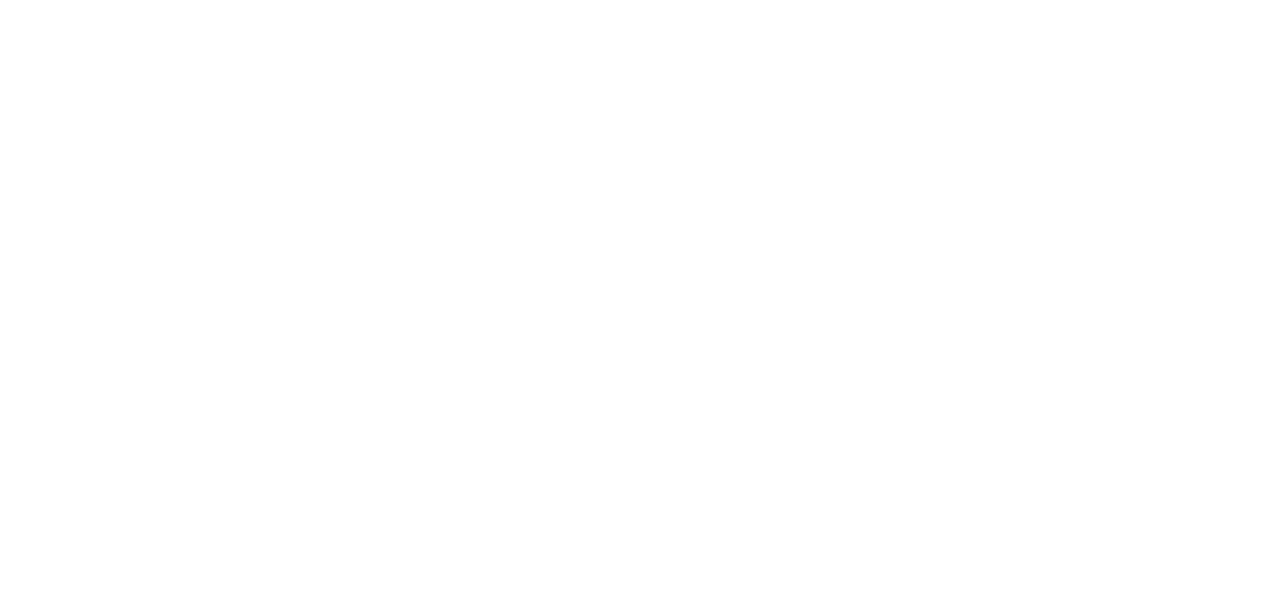
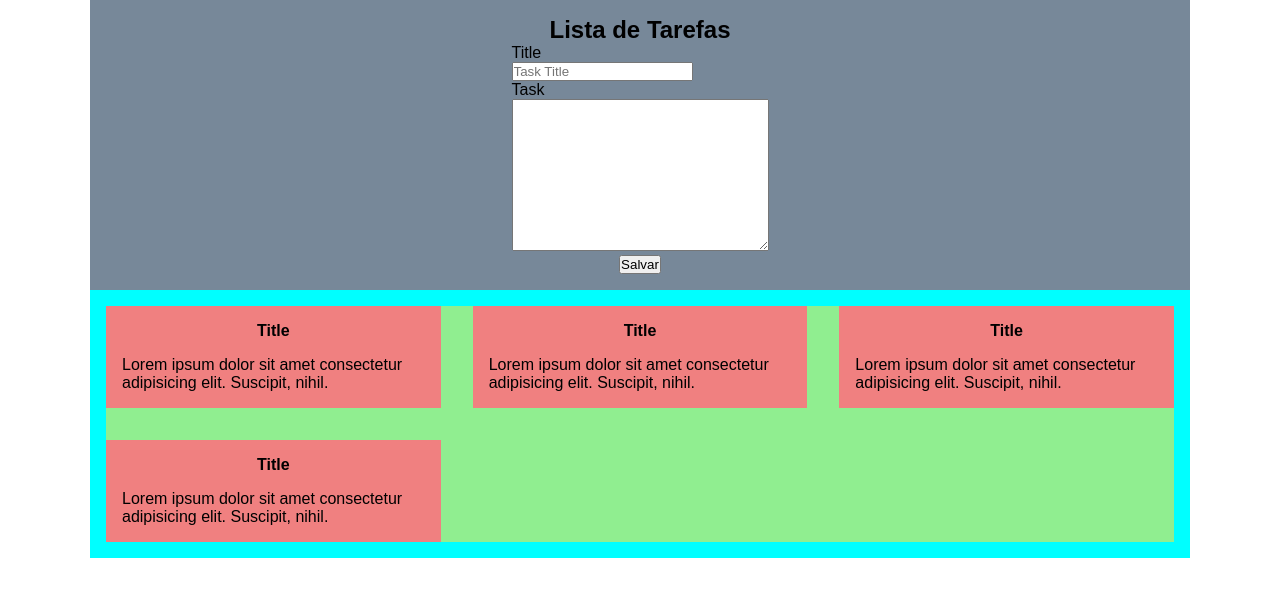
Before and after one commit to vitorhugo-guedes/Todo-list, a plain HTML site: page index.html in a window 1280 px wide. Drawn offline with Linux system fonts and the light colour scheme.

Commit message:
Basic settings

```diff
--- a/assets/main.css
+++ b/assets/main.css
@@ -1,7 +1,34 @@
-*, *::after, *::before,
-html,
-body{
+*, *::after, *::before {
     box-sizing: border-box;
     margin: 0;
     padding: 0;
 }
+
+body{
+   font-family: sans-serif;
+}
+
+.task-input{
+    flex-direction: column;
+    padding: 1em;
+    background-color: lightslategray;
+}
+.task-container{
+    padding: 1em;
+    background-color: cyan;
+}
+
+.task-list{
+    flex-wrap: nowrap;
+    gap: 2em;
+    list-style: none;
+    background-color: lightgreen;
+}
+.task{
+    padding: 1em;
+    gap: 1em;
+
+    flex-direction: column;
+    align-items: flex-start;
+    background-color: lightcoral;
+}
--- a/assets/utilities.css
+++ b/assets/utilities.css
@@ -0,0 +1,14 @@
+.grid{
+    display: grid;
+    grid-template-columns: 1fr 1fr 1fr;
+    grid-template-rows: 1fr;
+}
+.flex{
+    display: flex;
+    align-items: center;
+}
+.container{
+    width: 100%;
+    max-width: 1100px;
+    margin: 0 auto;
+}
--- a/index.html
+++ b/index.html
@@ -9,7 +9,56 @@
     <title>To do App</title>
 </head>
 <body>
+    <main>
+        <section class="container flex task-input">
+            <h2>Lista de Tarefas</h2>
+            <form>
+                <legend>Title</legend>
+                <input type="text" placeholder="Task Title">
+                <legend>Task</legend>
+                <textarea name="" id="" cols="30" rows="10"></textarea>
+            </form>
+            <button type="button">Salvar</button>
+        </section>
 
+        <section class="container task-container">
+            <ul class="grid task-list">
+                <!-- template -->
+                <li>
+                    <blockquote class="task flex">
+                        <h4>Title</h4>
+                        <p>
+                            Lorem ipsum dolor sit amet consectetur adipisicing elit. Suscipit, nihil.
+                        </p>
+                    </blockquote>
+                </li>
+                <li>
+                    <blockquote class="task flex">
+                        <h4>Title</h4>
+                        <p>
+                            Lorem ipsum dolor sit amet consectetur adipisicing elit. Suscipit, nihil.
+                        </p>
+                    </blockquote>
+                </li>
+                <li>
+                    <blockquote class="task flex">
+                        <h4>Title</h4>
+                        <p>
+                            Lorem ipsum dolor sit amet consectetur adipisicing elit. Suscipit, nihil.
+                        </p>
+                    </blockquote>
+                </li>
+                <li>
+                    <blockquote class="task flex">
+                        <h4>Title</h4>
+                        <p>
+                            Lorem ipsum dolor sit amet consectetur adipisicing elit. Suscipit, nihil.
+                        </p>
+                    </blockquote>
+                </li>
+            </ul>
+        </section>
+    </main>
     <script src="/source/main.js" defer></script>
 </body>
 </html>
```
